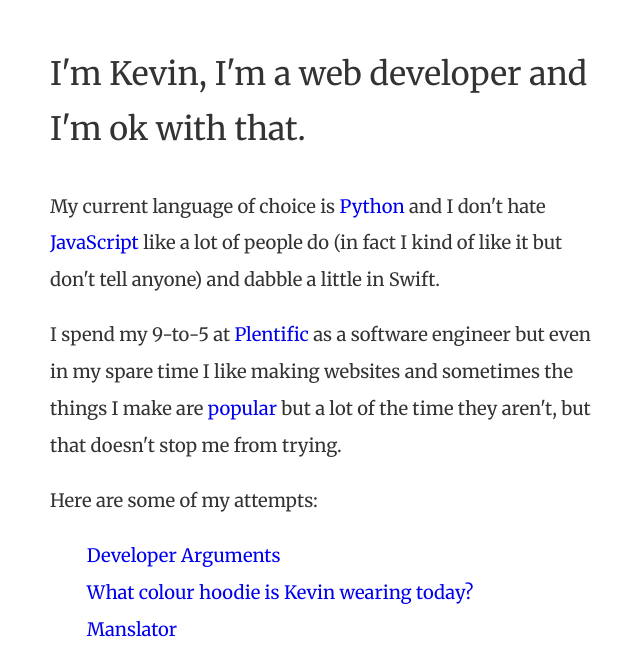
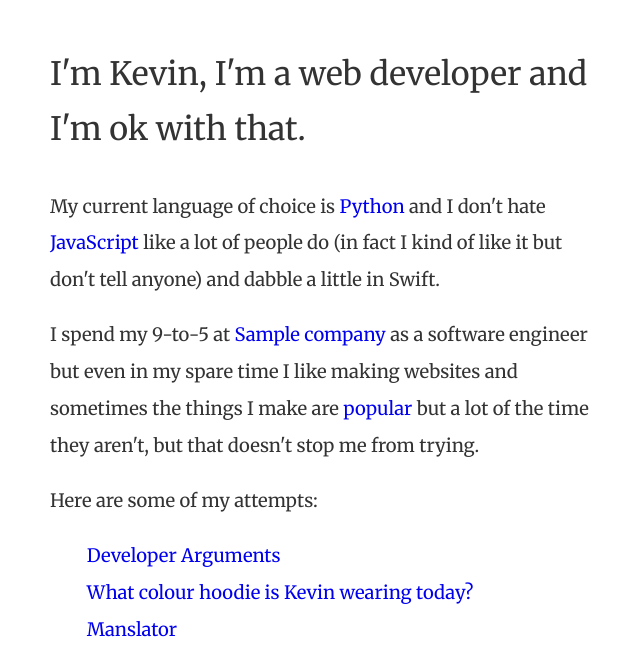
Before and after one commit to kevincarrogan/kevin.carrogan.com, a Python web app: template templates/index.html in a window 1280 px wide. Shown: the top 652 px of the page, without its empty margins (314-954 px from the left). Run offline with Jinja, Linux system fonts and the light colour scheme; the template is opened without the code that fills it: most values are stand-ins (such as "Sample title", 1, 10 or a date in 2020); some libraries are stand-ins or nearby versions.

Commit message:
Split out work into separate module

```diff
--- a/templates/index.html
+++ b/templates/index.html
@@ -70,25 +70,26 @@
       </p>
 
       <p>
-        I spend my 9-to-5 at
+        {% if work_result %}I spend my 9-to-5 at
         <a
-          href="https://www.plentific.com"
+          href="{{work_result.url}}"
           itemscope
           itemprop="worksFor"
           itemtype="http://schema.org/Organization"
-          ><meta itemprop="url" content="https://www.plentific.com" /><span
+          ><meta itemprop="url" content="{{work_result.url}}" /><span
             itemprop="name"
-            >Plentific</span
+            >{{work_result.company}}</span
           ></a
         >
         as a
         <span
           jobTitle="jobTitle"
-          content="Senior Software Engineer at Plentific"
+          content="{{work_result.job_title}} at {{work_result.company}}"
           >software engineer</span
         >
-        but even in my spare time I like making websites and sometimes the
-        things I make are
+        {% else %}I spend my 9-to-5 at <em>undefined</em> as a software engineer
+        {% endif %} but even in my spare time I like making websites and
+        sometimes the things I make are
         <a href="http://developerarguments.com">popular</a> but a lot of the
         time they aren't, but that doesn't stop me from trying.
       </p>
```
Also changed, not shown: main.py (+8 -1 lines), work.py (added, +11 -0 lines).
